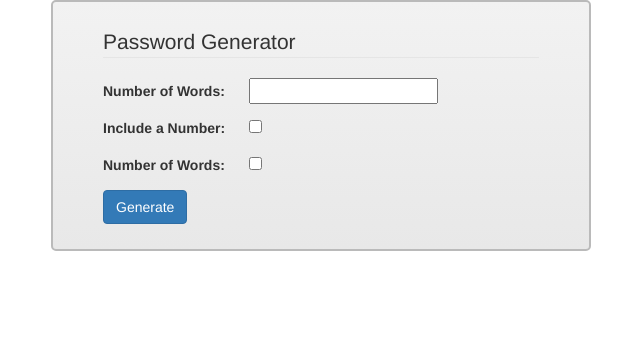
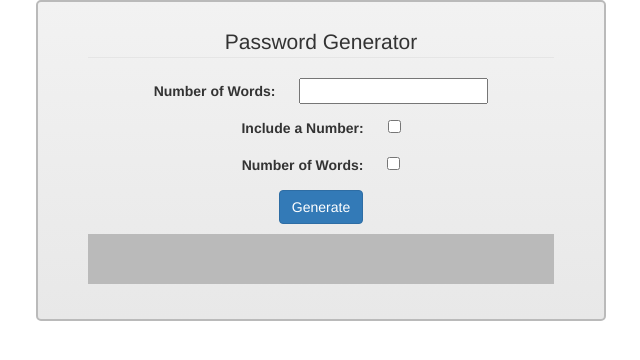
Before and after one commit to jgreenindesign/p2, a PHP site: page / in a window 1280 px wide. Shown: the top 360 px of the page, without its empty margins (34-674 px from the left). Run offline with PHP 8.4, Linux system fonts and the light colour scheme.

Commit message:
Currently posting back, before major structure edits

```diff
--- a/css/style.css
+++ b/css/style.css
@@ -1,9 +1,4 @@
-.paddedLeft
-{
-	margin-left: 20px !important;
-}
-
-form
+#formContainer
 {
 	background: rgba(242,242,242,1);
 	background: -moz-linear-gradient(top, rgba(242,242,242,1) 0%, rgba(232,232,232,1) 100%);
@@ -15,6 +10,27 @@ form
 	filter: progid:DXImageTransform.Microsoft.gradient( startColorstr='#f2f2f2', endColorstr='#e8e8e8', GradientType=0 );
 
 	border: 2px solid #bababa;
-	padding: 25px 50px;
 	border-radius: 5px;
 }
+
+
+
+.paddedLeft
+{
+	margin-left: 20px !important;
+}
+
+
+
+.passwordOutput, #formContainer
+{
+    padding: 25px 50px;
+    text-align: center;
+    background-color: #bababa;
+}
+
+.passwordOutput
+{
+    margin-top: 10px;
+    color: white;
+}
--- a/index.php
+++ b/index.php
@@ -12,12 +12,13 @@
 		<link rel="stylesheet" href="https://maxcdn.bootstrapcdn.com/bootstrap/3.3.6/css/bootstrap.min.css" integrity="sha384-1q8mTJOASx8j1Au+a5WDVnPi2lkFfwwEAa8hDDdjZlpLegxhjVME1fgjWPGmkzs7" crossorigin="anonymous">
 
         <?php require('logic.php'); ?>
+    </head>
 
-    </head>
     <body>
 
 		<div class="container">
-			<div class="col-sm-12 col-md-6">
+			<div class="col-sm-12 col-md-6" id="formContainer">
+
 	    		<form action="index.php" method="POST">
 	    			<fieldset>
 	    				<legend>Password Generator</legend>
@@ -38,8 +39,10 @@
 
 	    				<button type="submit" class="btn btn-primary">Generate</button>
 	    			</fieldset>
+	    		</form>
 
-	    		</form>
+				<p class="passwordOutput"><?php echo $generatedPassword; ?> </p>
+
 			</div>
 		</div>
 
--- a/logic.php
+++ b/logic.php
@@ -1,5 +1,4 @@
 <?php
-
 ## Load text file into array
 $passwordWords = file('passwordWords.txt', FILE_IGNORE_NEW_LINES);
 $totalWords = count($passwordWords);
@@ -8,13 +7,12 @@ $totalWords = count($passwordWords);
 $passwordSymbols = array(' ', '!', '#', '$', '%', '&', '?', '@');
 
 function generatePassword($passwordWords, $totalWords, $passwordSymbols) {
-
 	$generatedPassword = "";
 
 	if(!empty($_POST)) {
 
 		## Create Variables from form submittion
-		if (is_numeric($_POST['passwordSize'])) {
+		if (is_numeric($_POST['passwordSize']) && $_POST['passwordSize'] > 1) {
 			$passwordSize = $_POST['passwordSize'];
 		} else {
 			$passwordSize = 2;
@@ -43,6 +41,4 @@ function generatePassword($passwordWords, $totalWords, $passwordSymbols) {
 
 $generatedPassword = generatePassword($passwordWords, $totalWords, $passwordSymbols);
 
-echo $generatedPassword;
-
 ?>
```
